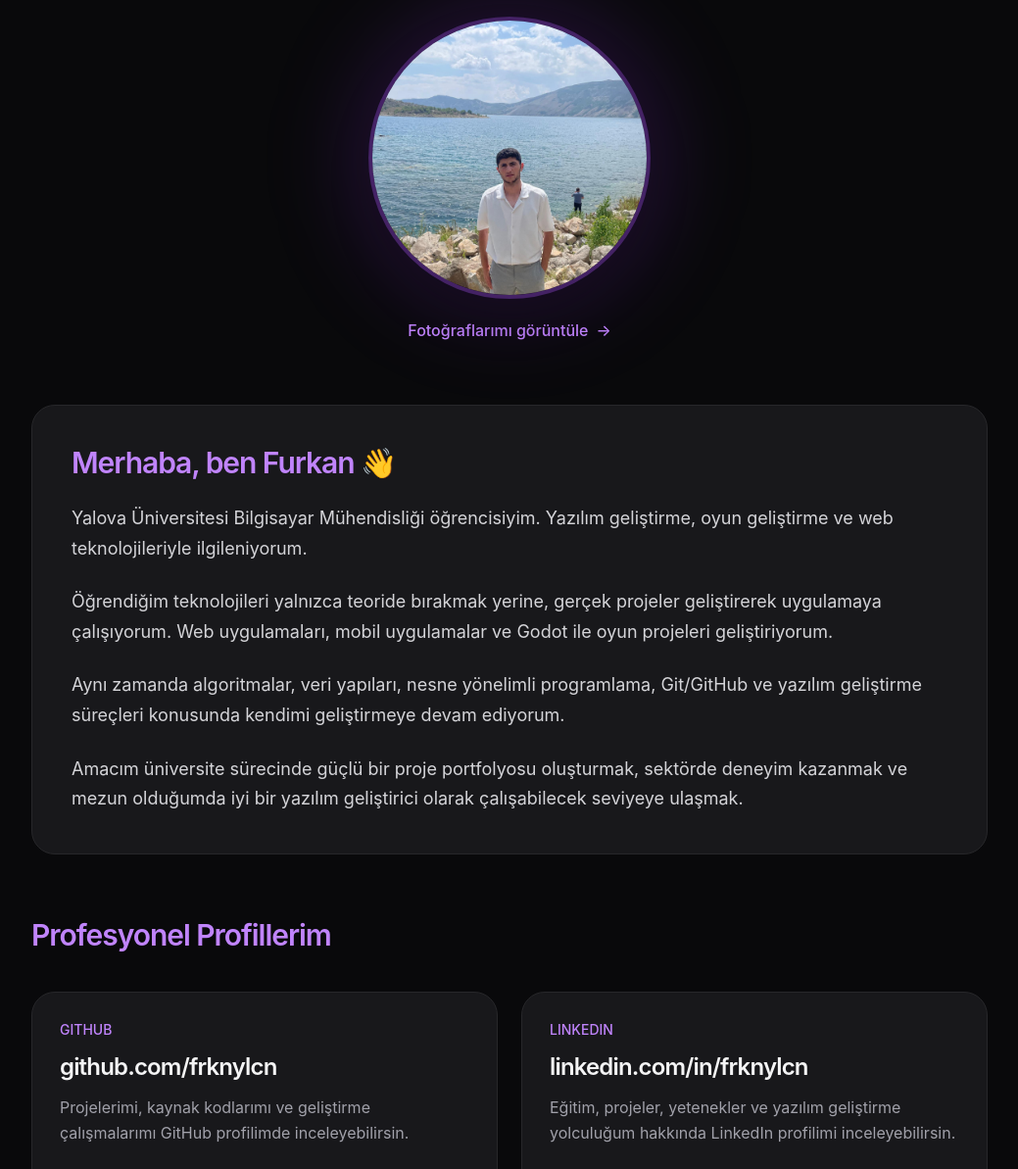
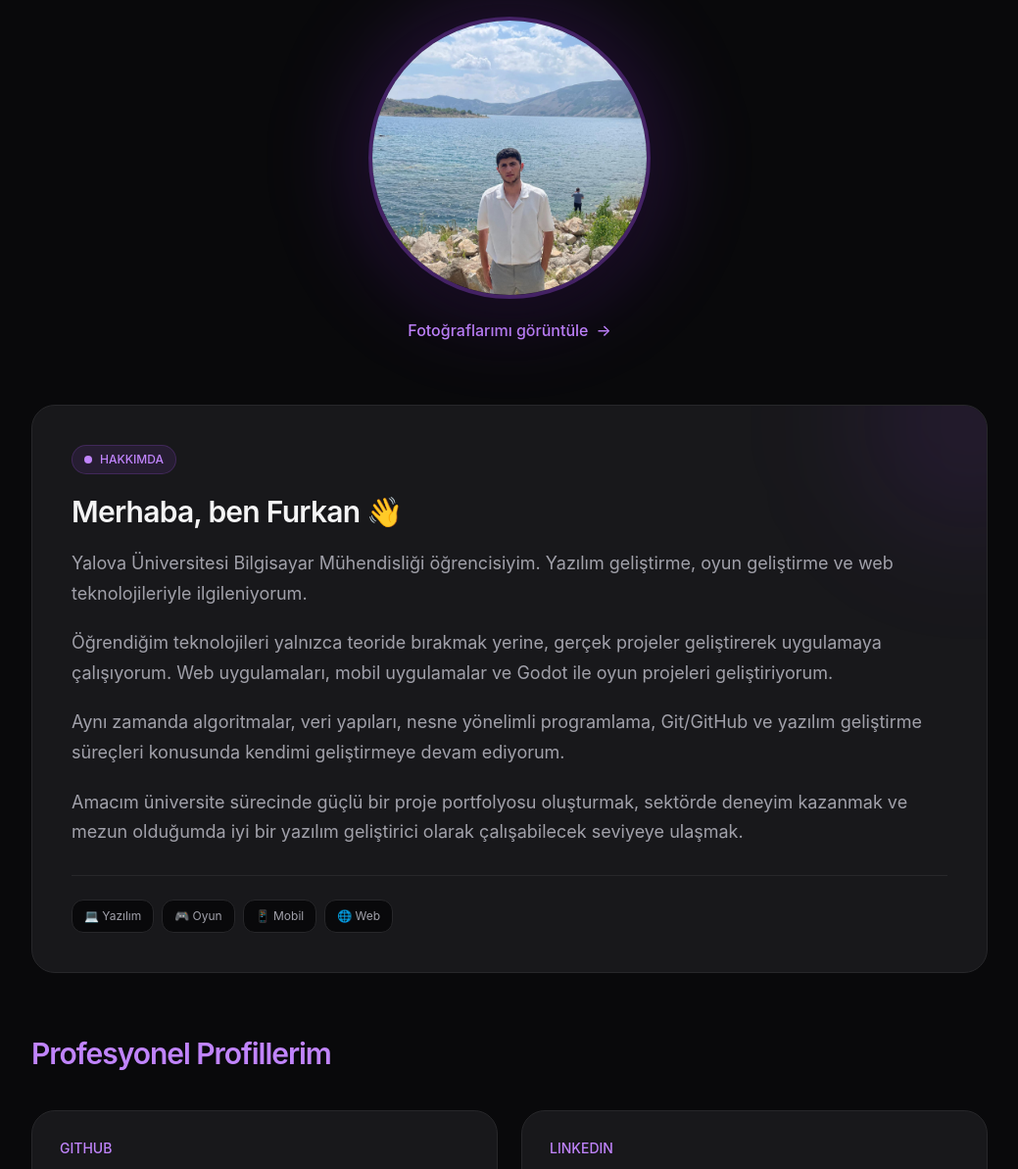
Before and after one commit to frknylcn/frknylcn.github.io, a plain HTML site: page about.html in a window 1280 px wide. Shown: the part 400-1593 px from the top of the page at 98% size, without its empty margins (120-1159 px from the left). Drawn offline with nearby package versions, Linux system fonts and the light colour scheme.

Commit message:
Update about.html

```diff
--- a/about.html
+++ b/about.html
@@ -305,45 +305,169 @@
 </section>
 
 <!-- BENİM HAKKIMDA -->
-<section class="bg-zinc-900 border border-zinc-800 rounded-3xl p-8 md:p-10 mb-16">
+<section class="relative
+                overflow-hidden
+                bg-zinc-900
+                border border-zinc-800
+                rounded-3xl
+                p-6 sm:p-8 md:p-10
+                mb-14 md:mb-16">
 
-    <h2 class="text-3xl font-semibold mb-6 text-purple-400">
+
+    <!-- Hafif Dekoratif Işık -->
+    <div class="absolute
+                -top-24 -right-24
+                w-56 h-56
+                bg-purple-600/10
+                rounded-full
+                blur-3xl
+                pointer-events-none">
+    </div>
+
+
+    <div class="relative z-10">
+
+
+        <!-- Küçük Etiket -->
+        <div class="inline-flex
+                    items-center
+                    gap-2
+                    bg-purple-500/10
+                    border border-purple-500/20
+                    text-purple-400
+                    rounded-full
+                    px-3 py-1.5
+                    text-xs
+                    font-medium
+                    mb-5">
+
+            <span class="w-2 h-2
+                         bg-purple-400
+                         rounded-full">
+            </span>
+
+            HAKKIMDA
+
+        </div>
+
+
+        <h2 class="text-2xl
+                   sm:text-3xl
+                   font-semibold
+                   tracking-tight
+                   mb-5">
+
             Merhaba, ben Furkan 👋
+
         </h2>
 
 
-    <div class="space-y-6 text-zinc-300 text-lg leading-relaxed">
+        <div class="space-y-4
+                    sm:space-y-5
+                    text-zinc-400
+                    text-base
+                    sm:text-lg
+                    leading-relaxed">
 
             <p>
+
                 Yalova Üniversitesi Bilgisayar Mühendisliği öğrencisiyim.
                 Yazılım geliştirme, oyun geliştirme ve web teknolojileriyle
                 ilgileniyorum.
+
             </p>
 
+
             <p>
+
                 Öğrendiğim teknolojileri yalnızca teoride bırakmak yerine,
                 gerçek projeler geliştirerek uygulamaya çalışıyorum.
-            Web uygulamaları, mobil uygulamalar ve Godot ile oyun projeleri
-            geliştiriyorum.
+                Web uygulamaları, mobil uygulamalar ve Godot ile oyun
+                projeleri geliştiriyorum.
+
             </p>
 
+
             <p>
+
                 Aynı zamanda algoritmalar, veri yapıları, nesne yönelimli
                 programlama, Git/GitHub ve yazılım geliştirme süreçleri
                 konusunda kendimi geliştirmeye devam ediyorum.
+
             </p>
 
+
             <p>
+
                 Amacım üniversite sürecinde güçlü bir proje portfolyosu
                 oluşturmak, sektörde deneyim kazanmak ve mezun olduğumda
                 iyi bir yazılım geliştirici olarak çalışabilecek seviyeye
                 ulaşmak.
+
             </p>
 
         </div>
 
+
+
+        <!-- Odak Alanları -->
+        <div class="flex
+                    flex-wrap
+                    gap-2
+                    mt-7
+                    pt-6
+                    border-t border-zinc-800">
+
+            <span class="bg-zinc-950
+                         border border-zinc-800
+                         rounded-xl
+                         px-3 py-2
+                         text-xs
+                         text-zinc-400">
+
+                💻 Yazılım
+
+            </span>
+
+            <span class="bg-zinc-950
+                         border border-zinc-800
+                         rounded-xl
+                         px-3 py-2
+                         text-xs
+                         text-zinc-400">
+
+                🎮 Oyun
+
+            </span>
+
+            <span class="bg-zinc-950
+                         border border-zinc-800
+                         rounded-xl
+                         px-3 py-2
+                         text-xs
+                         text-zinc-400">
+
+                📱 Mobil
+
+            </span>
+
+            <span class="bg-zinc-950
+                         border border-zinc-800
+                         rounded-xl
+                         px-3 py-2
+                         text-xs
+                         text-zinc-400">
+
+                🌐 Web
+
+            </span>
+
+        </div>
+
+
+    </div>
+
 </section>
-
 
         <!-- PROFİLLER -->
         <section class="mb-20">
```
Lines whose indentation alone changed are shown as unchanged.
